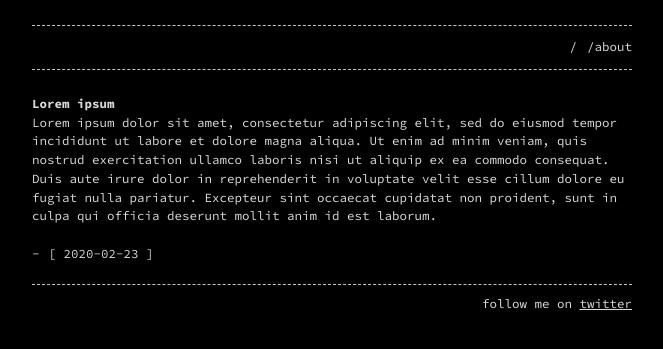
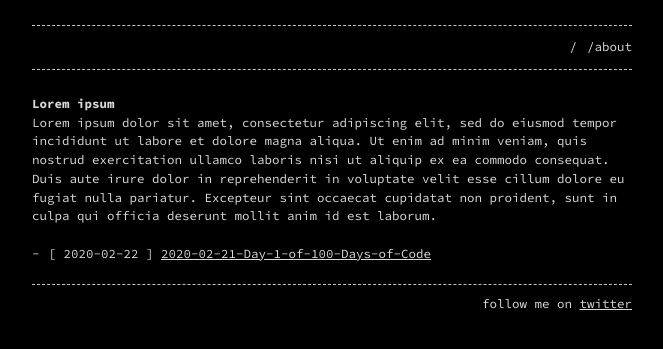
Before and after one commit to prototowb/prototowb.github.io, a Jekyll site: the page built from index.md, in a window 1280 px wide. Shown: the top 349 px of the page, without its empty margins (308-971 px from the left). Built offline with Jekyll 4.4.1, drawn with Linux system fonts in a browser that asks for light colours.

Commit message:
Update 2020-02-21-Day-1-of-100-Days-of-Code.md

```diff
--- a/_posts/2020-02-21-Day-1-of-100-Days-of-Code.md
+++ b/_posts/2020-02-21-Day-1-of-100-Days-of-Code.md
@@ -1,7 +1,7 @@
 ---
 layout: post
 title: "2020-02-21-Day-1-of-100-Days-of-Code"
-date: > date -r ~/.bashrc +'%Y-%m-%d %H:%M:%S %z'
+date: 2020-02-22 23:50:45 +0000
 categories: 100-Days-of-Code challenge
 ---
 
```
